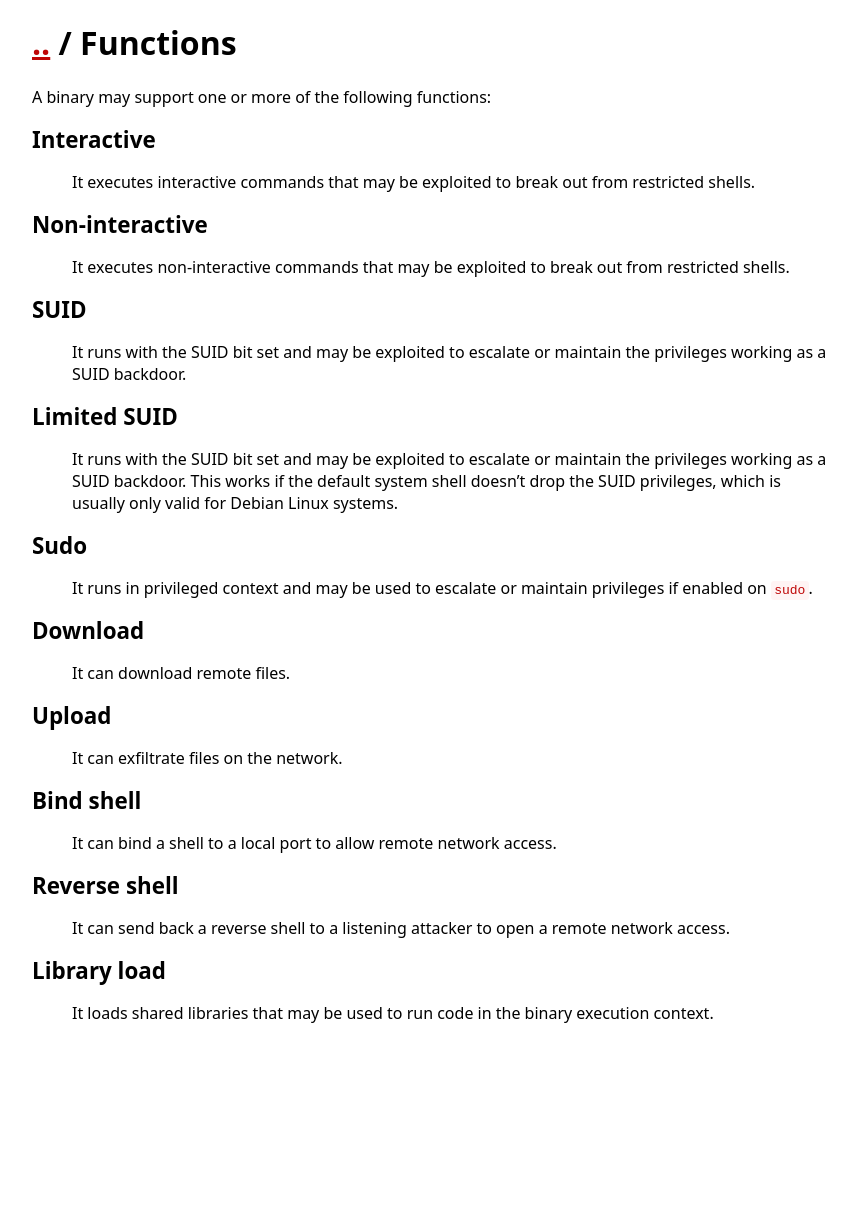
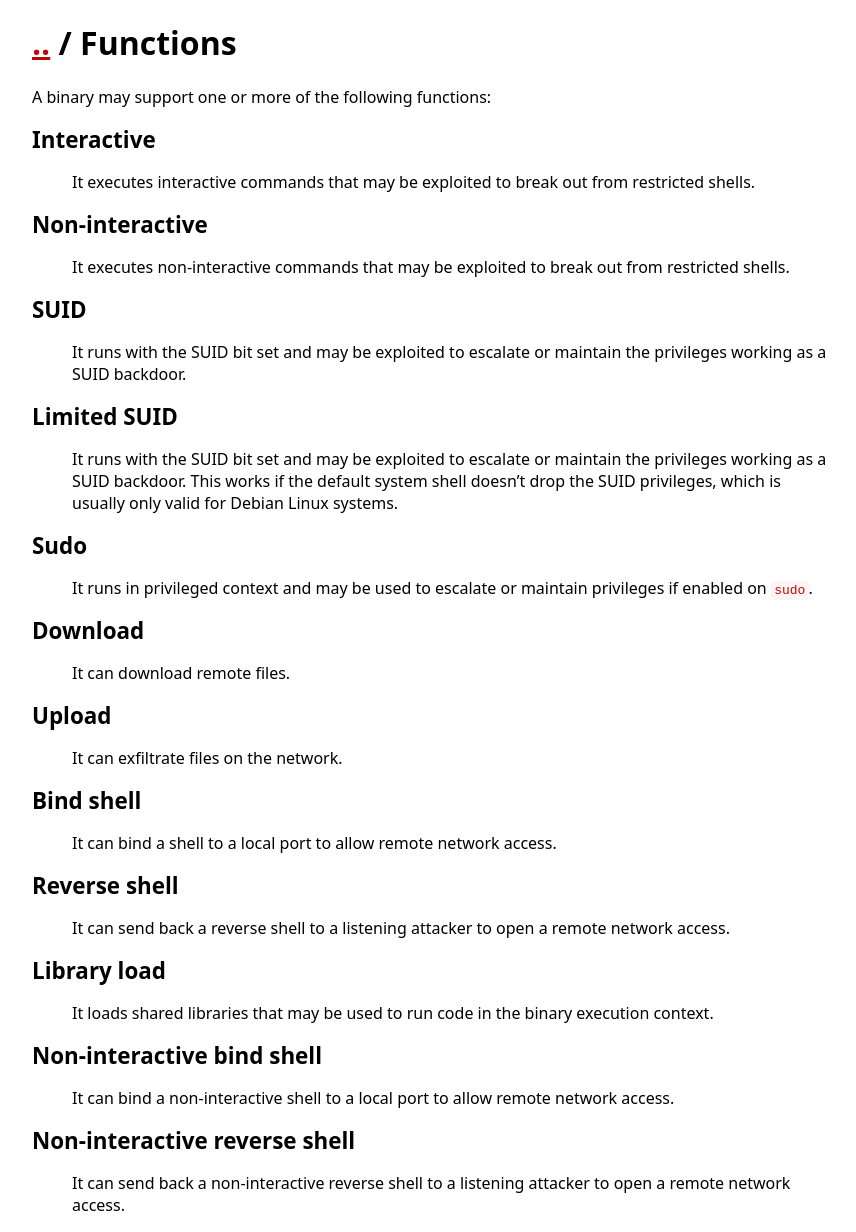
Before and after one commit to GTFOBins/GTFOBins.github.io, a Jekyll site: the page built from functions.md, in a window 1280 px wide. Shown: the whole page, without its empty margins (208-1064 px from the left). Built offline with Jekyll 4.4.1, drawn with Linux system fonts in a browser that asks for light colours; before the commit the page ends 1040 px from its top, so only the background shows below that.

Commit message:
Introduce non-interactive reverse and bind shells

```diff
--- a/_data/functions.yml
+++ b/_data/functions.yml
@@ -37,3 +37,11 @@ reverse-shell:
 load-library:
   label: Library load
   description: It loads shared libraries that may be used to run code in the binary execution context.
+
+bind-shell-non-interactive:
+  label: Non-interactive bind shell
+  description: It can bind a non-interactive shell to a local port to allow remote network access.
+
+reverse-shell-non-interactive:
+  label: Non-interactive reverse shell
+  description: It can send back a non-interactive reverse shell to a listening attacker to open a remote network access.
```
Also changed, not shown: _gtfobins/awk.md (+2 -2 lines), _gtfobins/tclsh.md (+1 -1 lines).
